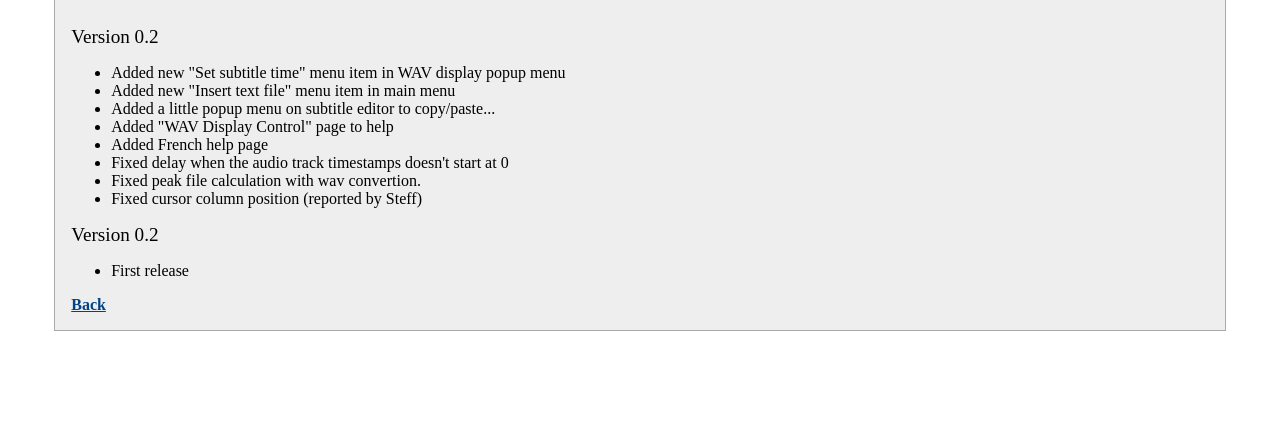
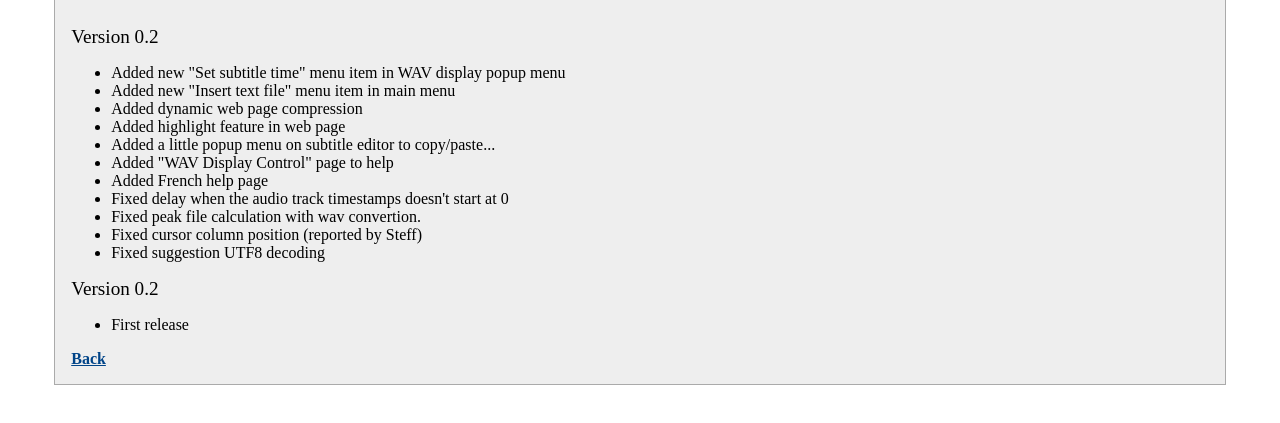
Before and after one commit to hiddenspirit/visualsubsync, a plain HTML site: page Release/help/changelog.html in a window 1280 px wide. Shown: the part 85-508 px from the top of the page. Drawn offline with Linux system fonts and the light colour scheme.

Commit message:
*** empty log message ***

```diff
--- a/Release/help/changelog.html
+++ b/Release/help/changelog.html
@@ -19,12 +19,15 @@
 <ul>
 	<li>Added new "Set subtitle time" menu item in WAV display popup menu</li>
 	<li>Added new "Insert text file" menu item in main menu</li>
+	<li>Added dynamic web page compression</li>
+	<li>Added highlight feature in web page</li>
 	<li>Added a little popup menu on subtitle editor to copy/paste...</li>
 	<li>Added "WAV Display Control" page to help</li>
 	<li>Added French help page</li>
 	<li>Fixed delay when the audio track timestamps doesn't start at 0</li>
 	<li>Fixed peak file calculation with wav convertion.</li>
 	<li>Fixed cursor column position (reported by Steff)</li>
+	<li>Fixed suggestion UTF8 decoding</li>
 </ul>
 
 <div class="Title">Version 0.2</div>
```
